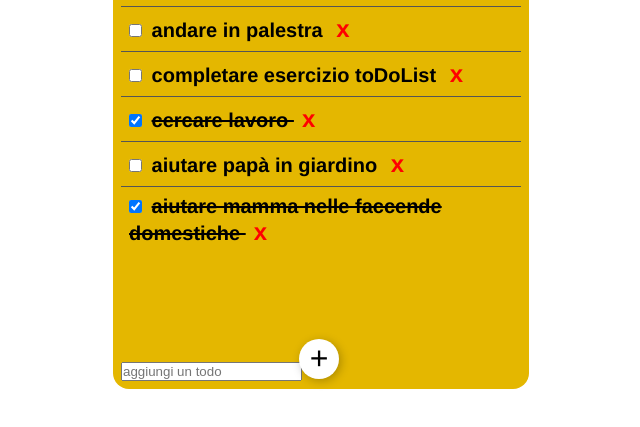
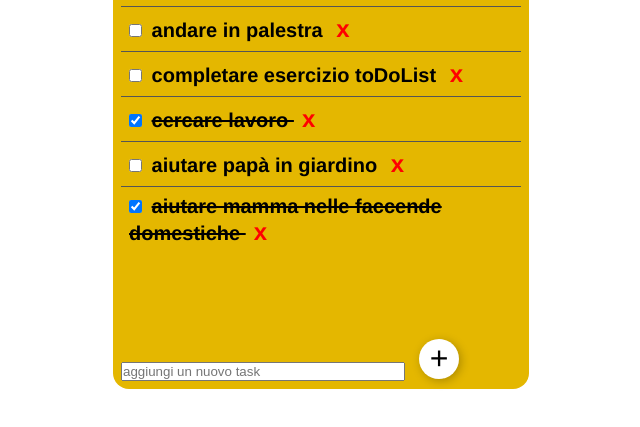
Before and after one commit to Luketto-dev/vue-todolist, a plain HTML site: page index.html in a window 1280 px wide. Shown: the part 251-678 px from the top of the page, without its empty margins (319-959 px from the left). Drawn offline with nearby package versions, Linux system fonts and the light colour scheme.

Commit message:
stile aggiornato

```diff
--- a/css/style.css
+++ b/css/style.css
@@ -18,6 +18,11 @@ body {
     max-width: 400px;
     width: 90%;
     position: relative;
+}
+
+#note .new-task{
+    font-size: 1.5 rem;
+    width: 70%;
 }
 
 
@@ -82,5 +87,5 @@ ul li + li {
     box-shadow: 2px 2px 10px rgba(0,0,0,.25);
     position: absolute;
     bottom: 10px;
-    right: 190px;
+    right: 70px;
 }
--- a/index.html
+++ b/index.html
@@ -31,7 +31,7 @@
 
         </div>
 
-        <input v-model="toDoText" type="text" placeholder="aggiungi un todo">
+        <input class="new-task" v-model="toDoText" type="text" placeholder="aggiungi un nuovo task">
         <div class="new"  @click="addToDo">
             +
         </div>
```
